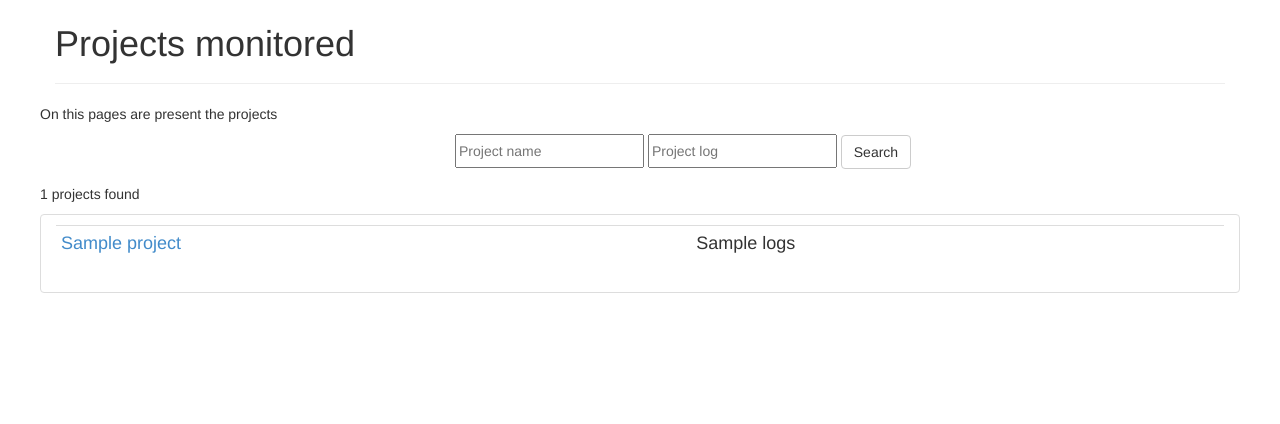
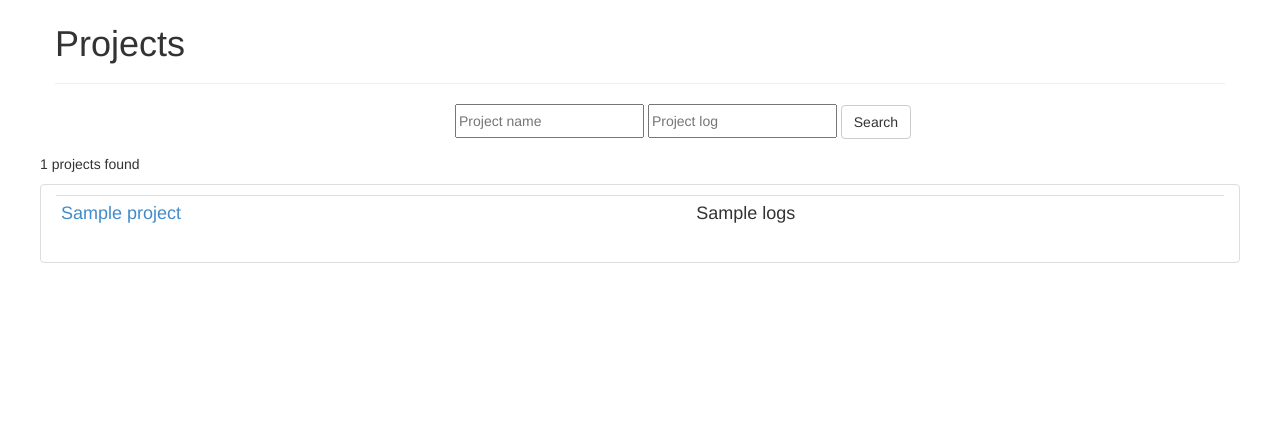
Before and after one commit to fedora-infra/anitya, a Python web app: template anitya/templates/updates.html in a window 1280 px wide. Shown: the part 51-475 px from the top of the page. Run offline with Jinja, Linux system fonts and the light colour scheme; the template is opened without the code that fills it: most values are stand-ins (such as "Sample title", 1, 10 or a date in 2020); some libraries are stand-ins or nearby versions.

Commit message:
Simplify tagline at the top of the projects page.

```diff
--- a/anitya/templates/updates.html
+++ b/anitya/templates/updates.html
@@ -3,20 +3,17 @@
 {% block body %}
 
 <div class="page-header">
-  <h1>Projects monitored</h1>
-</div>
-
-<div class="row show-grid">
-    <p>
-      On this pages are present the projects
+  <h1>Projects
       {% if status == 'updated' %}
-      that updated successfully at the last run
+      <small>that updated successfully at the last run</small>
       {% elif status == 'failed' %}
-      that failed to update at the last run
+      <small>that failed to update at the last run</small>
       {% elif status == 'new' %}
-      have not been updated at all so far
+      <small>that have not been updated at all so far</small>
+      {% elif status == 'never_updated' %}
+      <small>that have never updated</small>
       {% endif %}
-    </p>
+  </h1>
 </div>
 
 <div class="row show-grid">
```
